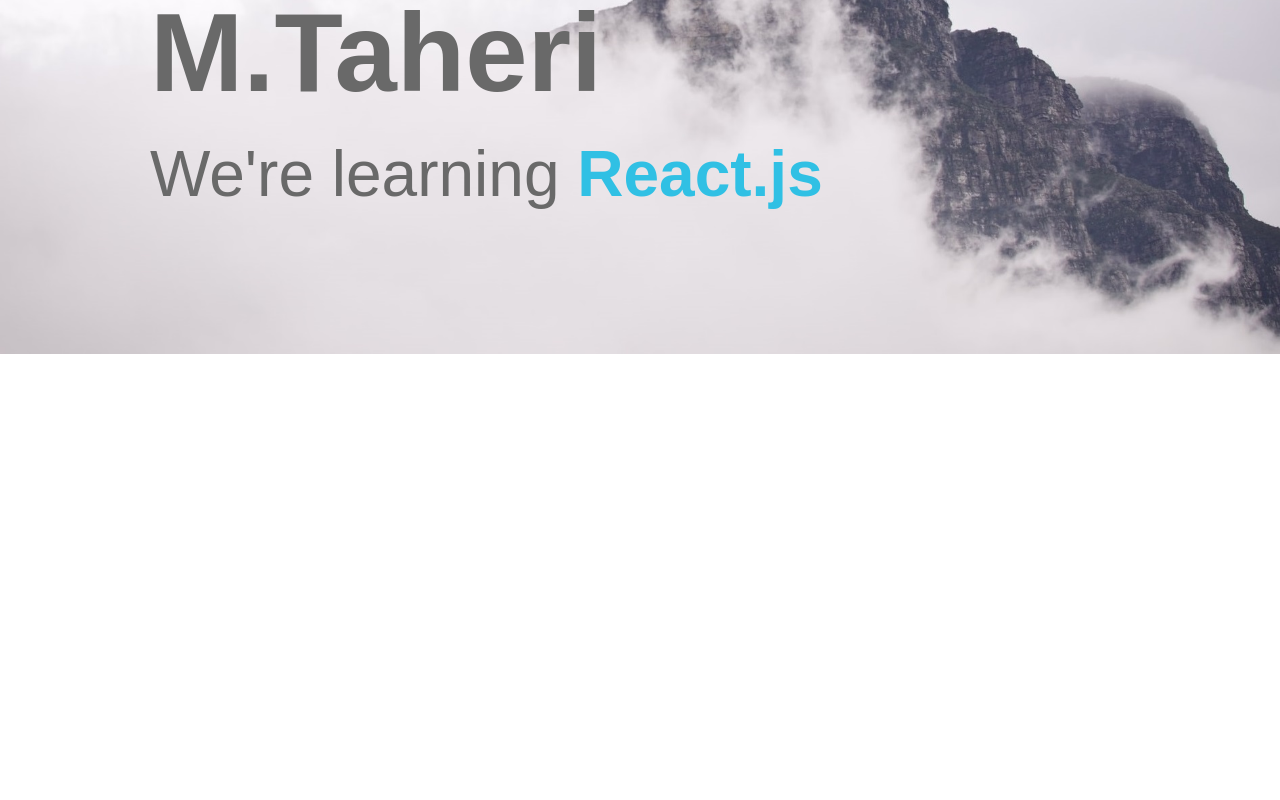
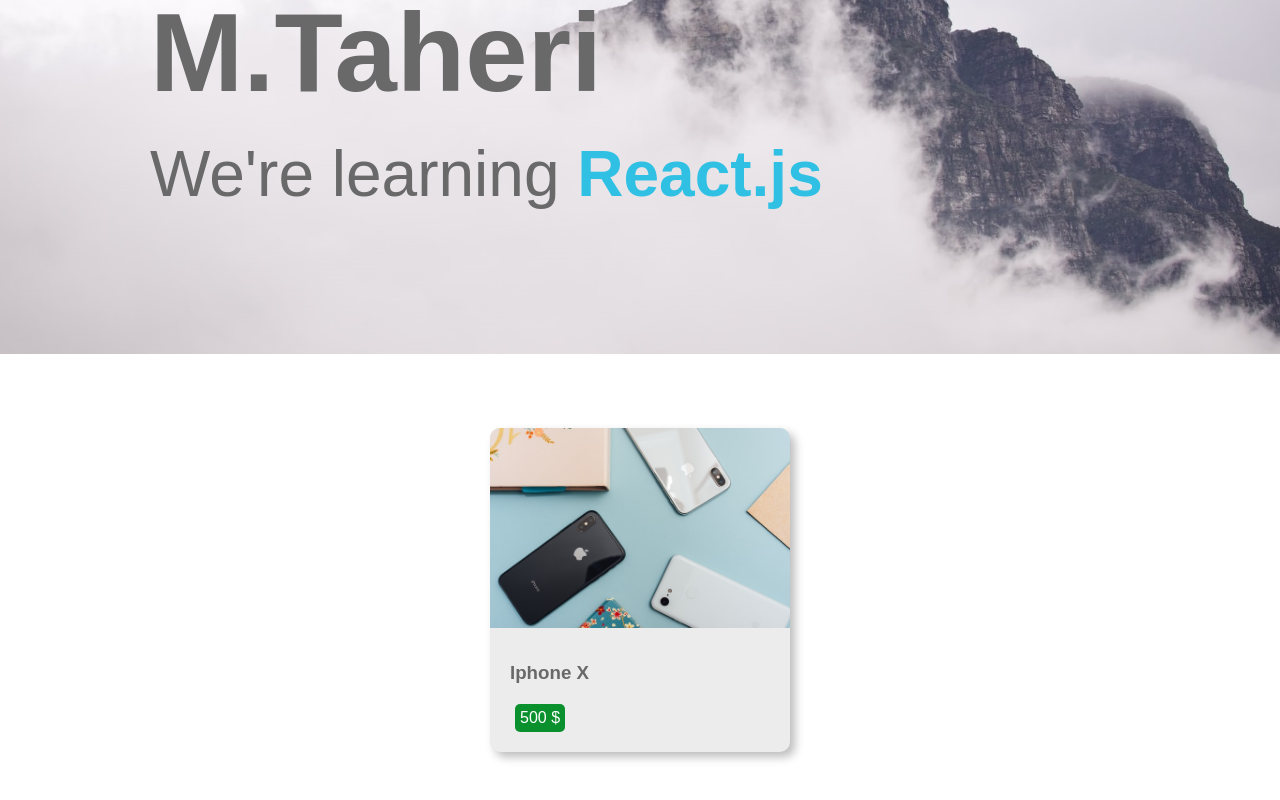
Before and after one commit to MamadTaheri/react-landing, a React (Create React App) app: page / in a window 1280 px wide. Shown: the part 246-1046 px from the top of the page. Before the commit the page ends 800 px from the top, so only its background shows below. Built offline with nearby package versions, Linux system fonts and the light colour scheme.

Commit message:
Add Cards and Card component

```diff
--- a/src/App.js
+++ b/src/App.js
@@ -2,6 +2,7 @@ import React, { Component } from 'react'
 
 import Navbar from './components/Navbar'
 import Banner from './components/Banner'
+import Cards from './components/Cards'
 
 class App extends Component {
     render() {
@@ -9,6 +10,7 @@ class App extends Component {
             <div>
                 <Navbar />
                 <Banner />
+                <Cards />
             </div>
         )
     }
--- /dev/null
+++ b/src/components/Card.js
@@ -0,0 +1,16 @@
+import React, { Component } from 'react'
+
+import styles from './Card.module.css'
+
+export default class Card extends Component {
+    render() {
+        const {image, name, cost} = this.props
+        return (
+            <div className={styles.container}>
+                <img src={image} />
+                <h3>{name}</h3>
+                <p>{cost}</p>
+            </div>
+        )
+    }
+}
--- /dev/null
+++ b/src/components/Card.module.css
@@ -0,0 +1,25 @@
+.container img {
+    width: 300px;
+}
+
+.container {
+    margin: 10px;
+    background-color: #ececec;
+    border-radius: 10px;
+    overflow: hidden;
+    box-shadow: 5px 5px 10px rgb(189,189,189);
+}
+
+.container h3 {
+    color: #696969;
+    margin: 30px 20px 20px;
+}
+
+.container p {
+    margin: 0 25px 20px;
+    background-color: rgb(10,145,46);
+    width: fit-content;
+    padding: 5px;
+    border-radius: 5px;
+    color: #fff;
+}
--- /dev/null
+++ b/src/components/Cards.js
@@ -0,0 +1,16 @@
+import React, { Component } from 'react'
+
+import Card from './Card'
+import styles from './Cards.module.css'
+
+import iphonex from "../images/iphone10.jpg"
+
+export default class Cards extends Component {
+    render() {
+        return (
+            <div className={styles.container}>
+                <Card image={iphonex} name="Iphone X" cost ="500 $" />
+            </div>
+        )
+    }
+}
--- /dev/null
+++ b/src/components/Cards.module.css
@@ -0,0 +1,5 @@
+.container {
+    display: flex;
+    justify-content: space-around;
+    margin: 60px 0 60px;
+}
```
